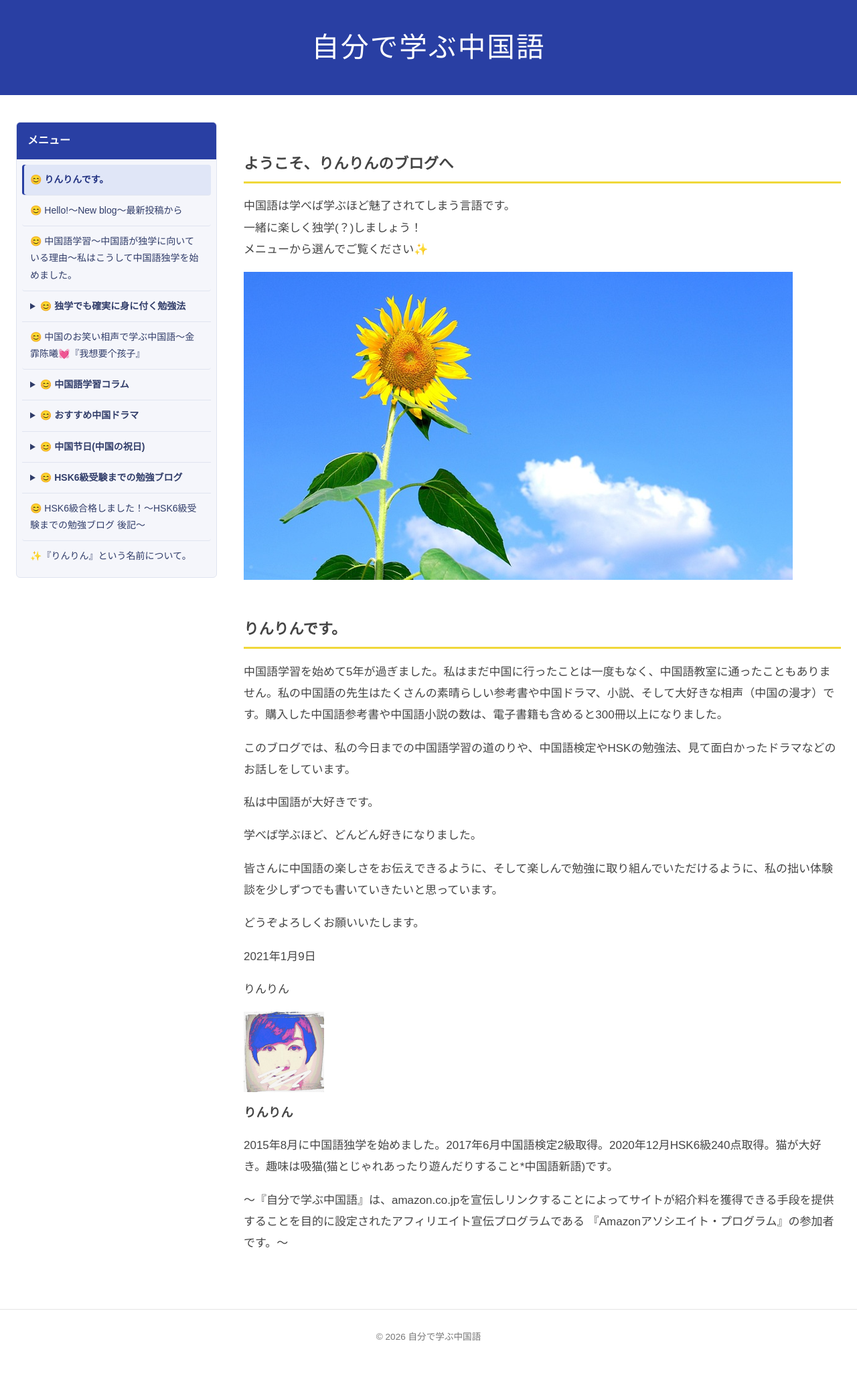
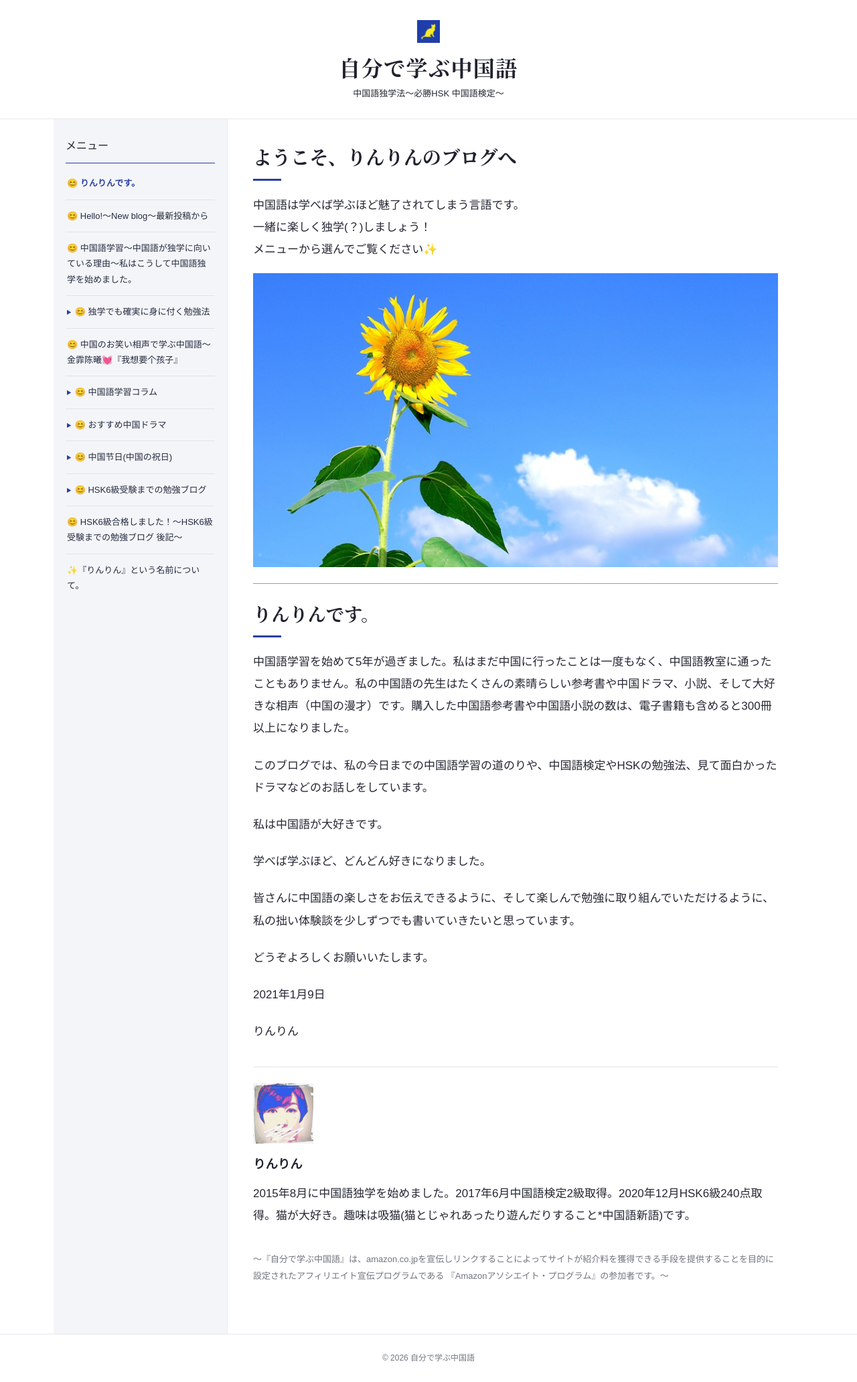
Before and after one commit to linlin-art/jibundemanabu, a Jekyll site: the page built from index.md, in a window 1280 px wide. Shown: the whole page at 67% size. Built offline with Jekyll 4.4.1, drawn with Linux system fonts in a browser that asks for light colours; before the commit the page ends 2037 px from its top, so only the background shows below that.

Commit message:
Add files via upload

```diff
--- a/_layouts/default.html
+++ b/_layouts/default.html
@@ -6,54 +6,71 @@
 <title>{{ page.title | default: site.title | escape }}</title>
 <style>
 * { box-sizing: border-box; }
-    body { margin: 0; background: #fff; color: #444; font-family: "Yu Gothic", "Hiragino Kaku Gothic ProN", "Hiragino Sans", Meiryo, sans-serif; font-size: 17px; line-height: 1.9; overflow-wrap: anywhere; }
-    .site-header { padding: 40px 24px; text-align: center; background: #293FA3; }
-    .site-header h1 { margin: 0; font-size: clamp(1.7rem, 4vw, 2.6rem); font-weight: 400; line-height: 1.5; letter-spacing: .05em; }
-    .site-title { color: #ffffff; text-decoration: none; }
-    .page-layout { display: grid; grid-template-columns: 300px minmax(0, 1fr); gap: 40px; max-width: 1320px; margin: 40px auto 64px; padding: 0 24px; align-items: start; }
-    .sidebar { min-width: 0; background: #f5f6fb; border: 1px solid #e0e4f0; border-radius: 6px; }
-    .menu-heading { margin: 0; padding: 12px 16px; border-radius: 5px 5px 0 0; background: #293FA3; color: white; font-size: 1rem; font-weight: 700; }
+body { margin: 0; background: #fff; color: #252733; font-family: "Yu Gothic", "Hiragino Kaku Gothic ProN", "Hiragino Sans", Meiryo, sans-serif; font-weight: 400; font-size: 17px; line-height: 1.95; overflow-wrap: anywhere; }
+a { color: #293fa3; }
+a:focus-visible, summary:focus-visible { outline: 2px solid #293fa3; outline-offset: 4px; }
+.site-header { padding: 30px 24px 26px; text-align: center; border-bottom: 1px solid #e6e8ed; }
+.site-logo { display: block; width: 34px; height: 34px; margin: 0 auto 12px; }
+.site-header h1 { margin: 0; font-size: clamp(1.5rem, 3vw, 2rem); font-weight: 600; letter-spacing: .045em; line-height: 1.5; }
+.site-title { color: #20232e; text-decoration: none; }
+.site-description { margin: 5px 0 0; font-size: 13px; line-height: 1.7; }
+.page-layout { display: grid; grid-template-columns: 260px minmax(0,1fr); max-width: 1120px; margin: 0 auto; align-items: stretch; }
+.sidebar { min-width: 0; background: #f4f5f8; border-right: 1px solid #e9ebf0; padding: 24px 18px; }
+.menu-heading { margin: 0 0 6px; padding: 0 0 10px; border-bottom: 1px solid #293fa3; font-size: 16px; font-weight: 500; }
 .menu-toggle > summary { display: none; }
-    .menu-items { padding: 8px; font-size: 14px; line-height: 1.8; }
-    .menu-items > a, .menu-group { display: block; margin: 0; border-bottom: 1px solid #e0e4f0; }
+.menu-items { font-size: 13px; line-height: 1.8; }
+.menu-items > a, .menu-group { display: block; border-bottom: 1px solid #dfe3eb; }
 .menu-items > :last-child { border-bottom: 0; }
-    nav a { display: block; padding: 10px 12px; color: #303c69; text-decoration: none; border-radius: 4px; }
-    nav a:hover, .menu-group summary:hover { background: #e5e9f6; }
-    nav a[aria-current="page"] { background: #e0e6f7; color: #203080; font-weight: 700; box-shadow: inset 3px 0 #293FA3; }
-    .menu-group summary { padding: 10px 12px; color: #303c69; cursor: pointer; font-weight: 600; }
-    .menu-group ul { list-style: none; margin: 0 4px 10px 14px; padding: 0 0 0 8px; border-left: 2px solid #ccd4eb; }
-    .menu-group li a { padding: 8px 10px; }
-    .site-title:focus-visible { outline: 3px solid white; outline-offset: 6px; }
-    a:focus-visible, summary:focus-visible { outline: 3px solid #3048A5; outline-offset: 2px; }
-    main { min-width: 0; width: 100%; }
-    main h1, main h2, main h3 { line-height: 1.6; }
-    main h1 { margin: 0 0 1em; font-size: 1.8rem; font-weight: 500; }
-    main h2 { margin-top: 2em; padding-bottom: .35em; border-bottom: 3px solid #F0D83A; font-size: 1.4rem; font-weight: 600; }
-    main h3 { margin-top: 1.8em; font-size: 1.15rem; font-weight: 600; }
-    main a { color: #3048A5; text-decoration: underline; text-underline-offset: .2em; }
-    main a:hover { text-decoration-thickness: 2px; }
+nav a { display: block; padding: 12px 2px; color: #252b40; text-decoration: none; }
+nav a:hover, .menu-group summary:hover { color: #293fa3; background: #e9edf7; }
+nav a[aria-current="page"] { color: #293fa3; font-weight: 600; }
+.menu-group summary { padding: 12px 2px; cursor: pointer; color: #252b40; }
+.menu-group summary::marker { color: #293fa3; font-size: 11px; }
+.menu-group ul { list-style: none; padding: 0 0 0 14px; margin: 0 0 6px 6px; border-left: 1px solid #d2d8e8; }
+.menu-group li a { padding: 8px 4px; }
+main { min-width: 0; padding: 34px 38px 56px; }
+main h1, main h2, main h3 { line-height: 1.6; color: #20232e; }
+.site-header h1, main h1, main h2 { font-family: "Yu Mincho", "Hiragino Mincho ProN", "Noto Serif CJK JP", serif; }
+main h1, .welcome-title { margin: 0 0 20px; font-size: clamp(1.4rem, 2.2vw, 1.9rem); font-weight: 600; }
+.welcome-title::after, .intro-heading::after { content: ""; display: block; width: 42px; height: 3px; margin-top: 10px; background: #293fa3; }
+.welcome-copy { margin: 0 0 18px; }
+.welcome-photo { margin: 0 0 24px; width: 100%; }
+.welcome-photo img { display: block; width: 100%; height: auto; }
+.intro-heading { margin: 0 0 20px; padding-top: 23px; border-top: 1px solid #8a9bd6; font-size: 1.7rem; font-weight: 600; }
+main p { margin: 0 0 1.3em; }
+main h2 { font-size: 1.4rem; margin-top: 1.8em; }
+main h3 { font-size: 1.15rem; margin-top: 1.6em; }
+main a { text-underline-offset: .2em; }
 main img, main video { max-width: 100%; height: auto; }
+main figure { max-width: 100%; margin-left: 0; margin-right: 0; }
 main iframe { max-width: 100%; }
-    main figure { max-width: 100%; margin-left: 0; margin-right: 0; }
-    main pre { overflow-x: auto; padding: 16px; background: #f5f7f8; }
-    footer { padding: 28px 20px; border-top: 1px solid #e5e5e5; color: #777; text-align: center; font-size: .85rem; }
-    @media (max-width: 900px) {
+main pre { overflow-x: auto; padding: 16px; background: #f5f6f8; }
+.profile-box { margin: 36px 0; padding-top: 24px; border-top: 1px solid #e2e5ec; }
+.profile-box img { width: 90px; height: 90px; object-fit: cover; }
+.profile-box h3 { margin: 12px 0; }
+.affiliate-note { color: #70747d; font-size: 13px; }
+footer { text-align: center; border-top: 1px solid #e6e8ed; color: #717782; padding: 24px; font-size: 12px; }
+@media (max-width: 800px) {
 body { font-size: 16px; }
-      .site-header { padding: 32px 20px; }
-      .page-layout { display: block; margin: 24px auto 40px; padding: 0 20px; }
-      .sidebar { margin-bottom: 28px; }
+.site-header { padding: 24px 18px 20px; }
+.site-logo { width: 32px; height: 32px; margin-bottom: 10px; }
+.site-description { font-size: 11px; }
+.page-layout { display: block; }
+.sidebar { padding: 0; margin: 0 18px; border: 0; background: #f3f5fa; }
 .menu-heading { display: none; }
-      .menu-toggle > summary { display: list-item; padding: 12px 16px; background: #293FA3; color: white; font-weight: 700; cursor: pointer; border-radius: 5px; }
-      .menu-toggle > summary:focus-visible { outline-offset: 3px; }
-      .menu-items { font-size: 15px; }
-      main h1 { font-size: 1.5rem; }
-      main h2 { font-size: 1.25rem; }
+.menu-toggle > summary { display: list-item; padding: 10px 14px; cursor: pointer; color: #25366e; font-size: 16px; }
+.menu-items { padding: 0 14px 12px; font-size: 14px; }
+main { padding: 30px 22px 40px; }
+.welcome-title { font-size: 1.4rem; }
+.intro-heading { font-size: 1.5rem; }
 }
 </style>
 </head>
 <body>
 <header class="site-header">
+<img class="site-logo" src="{{ '/cat-logo.png' | relative_url }}" alt="黄色い猫のロゴ" width="34" height="34">
 <h1><a class="site-title" href="{{ '/' | relative_url }}">{{ site.title | escape }}</a></h1>
+<p class="site-description">中国語独学法〜必勝HSK 中国語検定〜</p>
 </header>
 <div class="page-layout">
 <aside class="sidebar" aria-label="サイトメニュー">
@@ -81,7 +98,7 @@
 <script>
 (function () {
   var menu = document.getElementById('site-menu');
-  var compact = window.matchMedia('(max-width: 900px)');
+  var compact = window.matchMedia('(max-width: 800px)');
   function resizeMenu() { menu.open = !compact.matches; }
   resizeMenu();
   if (compact.addEventListener) { compact.addEventListener('change', resizeMenu); }
```
Lines whose indentation alone changed are shown as unchanged.
